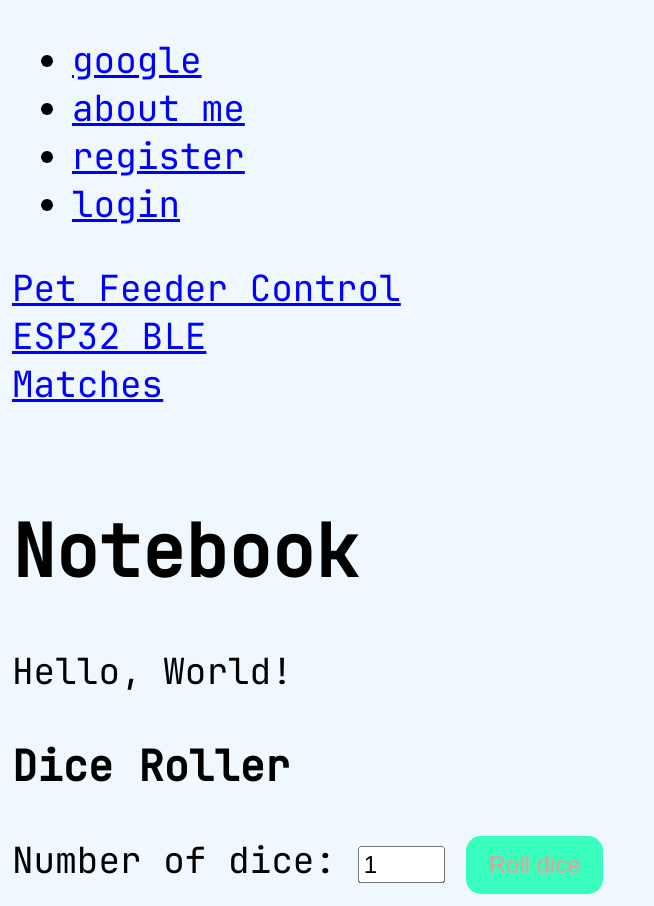
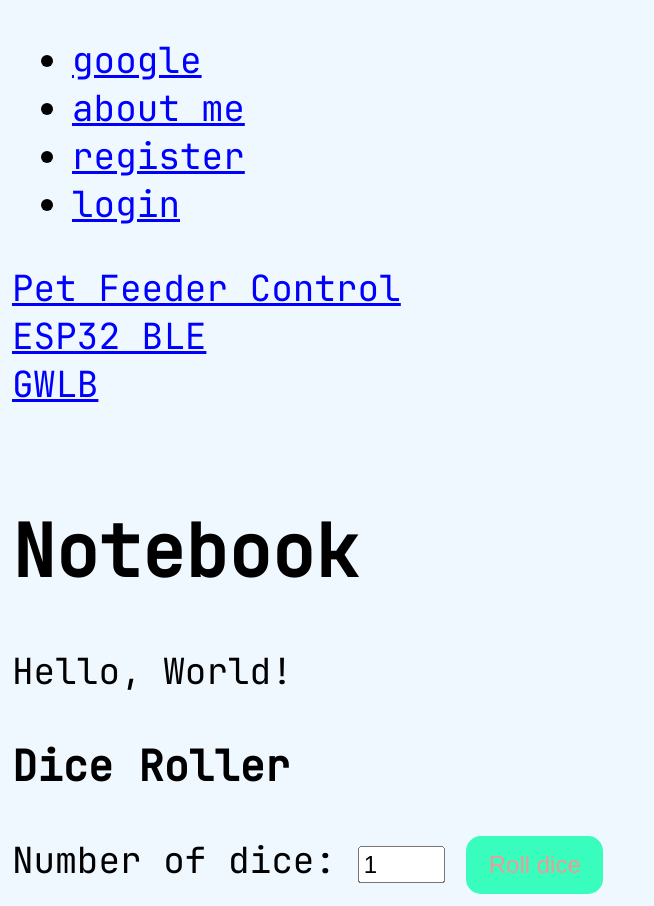
Before and after one commit to vandt41/my-website, a plain HTML site: page index.html in a window 1280 px wide. Shown: the whole page, without its empty margins (0-654 px from the left). Drawn offline with Linux system fonts and the light colour scheme.

Commit message:
update: gwlb navigation link

```diff
--- a/index.html
+++ b/index.html
@@ -19,7 +19,7 @@
             </ul>
             <a href="pet_feeder.html">Pet Feeder Control</a> <br>
             <a href="esp32BLE.html">ESP32 BLE</a> <br>
-            <a href="match.html">Matches</a> <br>
+            <a href="gwlb.html">GWLB</a> <br>
         </nav>
     </div>
     <br>
```
